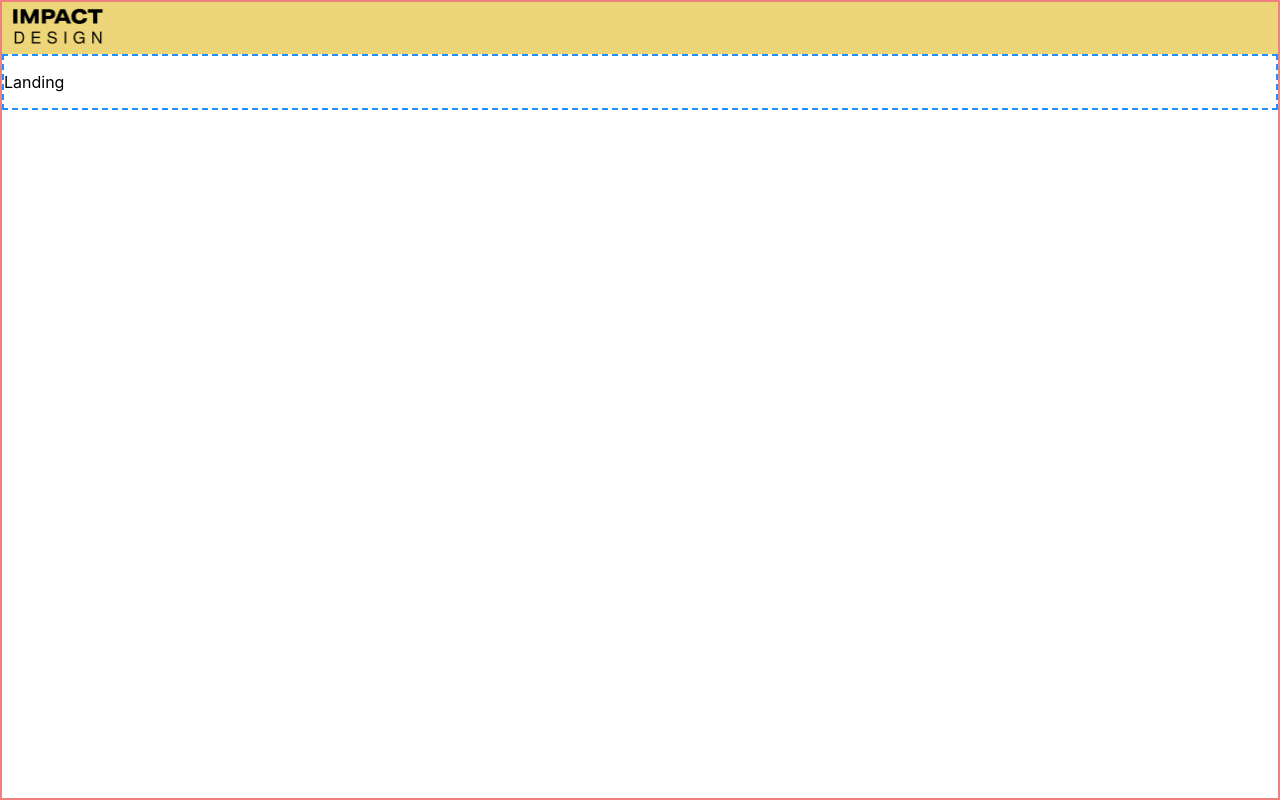
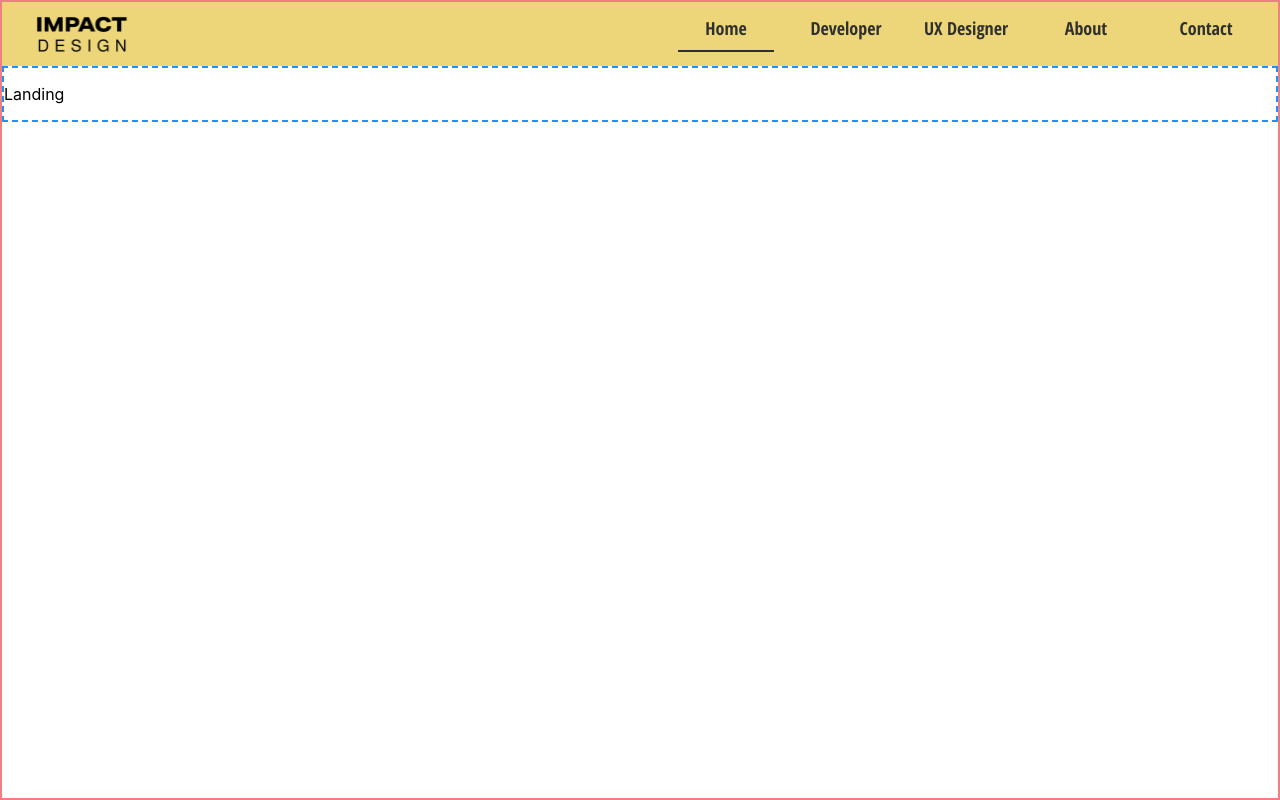
Before and after one commit to recondesigns/self-portfolio, a React (Create React App) app: page / in a window 1280 px wide. Built offline with nearby package versions, Linux system fonts and the light colour scheme.

Commit message:
Updated Header Component
Added content and styling.

```diff
--- a/public/index.html
+++ b/public/index.html
@@ -24,6 +24,8 @@
       work correctly both with client-side routing and a non-root public URL.
       Learn how to configure a non-root public URL by running `npm run build`.
     -->
+    <link rel="preconnect" href="https://fonts.gstatic.com">
+    <link href="https://fonts.googleapis.com/css2?family=Open+Sans+Condensed:wght@300;700&family=Open+Sans:wght@300;400;600;700;800&display=swap" rel="stylesheet">
     <title>React App</title>
   </head>
   <body>
--- a/src/components/Header/Header.js
+++ b/src/components/Header/Header.js
@@ -1,20 +1,75 @@
 import React from 'react'
 import styled from 'styled-components'
+import NavItem from './NavItem'
 import logo from '../../assets/images/logo.png'
+import menuIcon from '../../assets/images/menu-icon.png'
+
 
 const HeaderContainer = styled.div`
+    position: relative;
+    height: 96px;
     background: #ECD679;
 
-    & > img {
+    & > div {
+        width: 576px;
+        height: 32px;
+        position: absolute;
+        top: calc(50% - 32px/2);
+        right: 24px;
+        display: none;
+        justify-content: space-between;
+
+        @media (min-width: 768px) {
+            display: flex;
+        }
+    }
+
+    & > .logo {
         width: 112px;
         height: 48px;
+        position: absolute;
+        bottom: 8px;
+        left: 16px;
+
+        @media (min-width: 768px) {
+            left: 24px;
+            bottom: calc(50% - 48px/2);
+
+        }
+    }
+
+    & > .menu {
+        width: 40px;
+        height: 40px;
+        position: absolute;
+        bottom: 8px;
+        right: 16px;
+        display: block;
+
+        @media (min-width: 768px) {
+            right: 24px;
+            display: none;
+        }
+    }
+
+    @media (min-width: 768px) {
+        height: 64px;
     }
 `
 
 export default function Header() {
+
     return (
         <HeaderContainer>
-            <img src={logo} alt={'Impact Design logo'} />
+            <img className={'logo'} src={logo} alt={'Impact Design logo'} />
+            <div>
+                <NavItem linkStatus={'active'} linkText={'Home'} />
+                <NavItem linkStatus={'inactive'} linkText={'Developer'} />
+                <NavItem linkStatus={'inactive'} linkText={'UX Designer'} />
+                <NavItem linkStatus={'inactive'} linkText={'About'} />
+                <NavItem linkStatus={'inactive'} linkText={'Contact'} />
+            </div>
+            <img className={'menu'} src={menuIcon} alt={'View navigation'} />
         </HeaderContainer>
     )
 }
--- /dev/null
+++ b/src/components/Header/NavItem.js
@@ -0,0 +1,35 @@
+import React from 'react'
+import styled from 'styled-components'
+import { setLinkDisplay } from './utils'
+
+const ItemContainer = styled.div`
+    width: 96px;
+    height: 32px;
+    border-bottom: ${props => props.borderBottom};
+
+    & > p {
+        margin: 0px;
+        font-family: Open Sans Condensed;
+        font-style: normal;
+        font-weight: bold;
+        font-size: 18px;
+        line-height: 20px;
+        display: flex;
+        justify-content: center;
+        align-items: center;
+        text-align: center;
+        color: #303030;
+    }
+`
+
+export default function NavItem(props) {
+    const { linkText, linkStatus } = props
+
+    let borderDisplay = setLinkDisplay(linkStatus)
+
+    return (
+        <ItemContainer borderBottom={borderDisplay}>
+            <p>{linkText}</p>
+        </ItemContainer>
+    )
+}
--- /dev/null
+++ b/src/components/Header/utils.js
@@ -0,0 +1,7 @@
+export function setLinkDisplay(status) {
+    if (status === 'active') {
+        return `2px solid #303030`
+    } else {
+        return `none`
+    }
+}
```
Also changed, not shown: src/assets/images/menu-icon.png (added), 1 other file (tests, documents, lock files or other folders).
